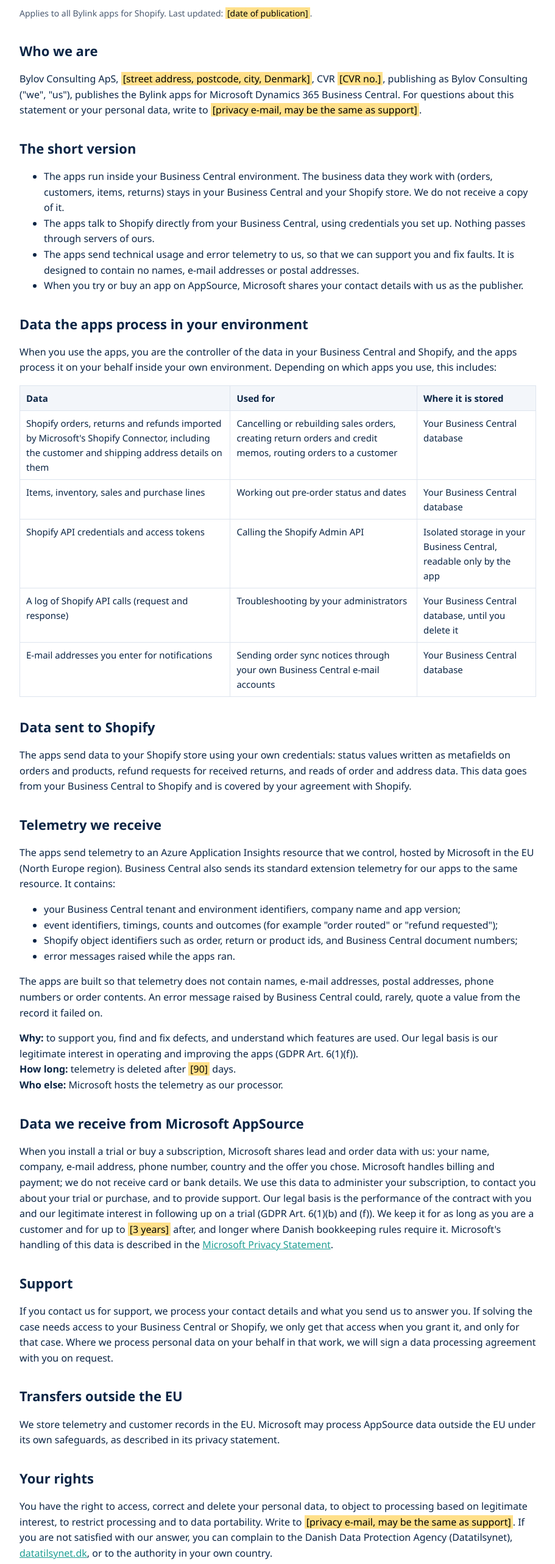
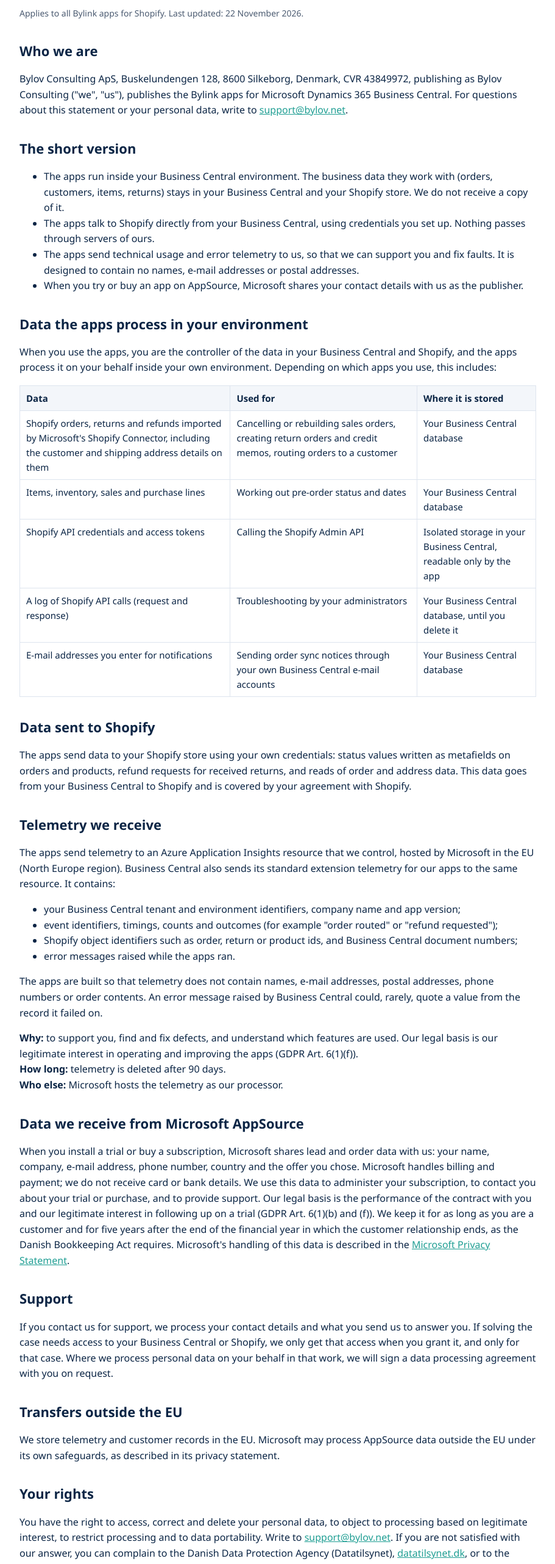
Before and after one commit to Bylov-Consulting/bylink-site, a plain HTML site: page privacy.html in a window 1280 px wide. Shown: the part 235-2800 px from the top of the page at 61% size, without its empty margins (184-1095 px from the left). Drawn offline with Linux system fonts and the light colour scheme.

```diff
--- a/privacy.html
+++ b/privacy.html
@@ -17,11 +17,11 @@
 <div class="draft"><strong>Draft for review.</strong> Written by an assistant from the app source and documentation. It is not legal advice: have it checked before it is published. Highlighted items need your input.</div>
 
 <h1>Privacy statement</h1>
-<p class="meta">Applies to all Bylink apps for Shopify. Last updated: <mark class="todo">[date of publication]</mark>.</p>
+<p class="meta">Applies to all Bylink apps for Shopify. Last updated: 22 November 2026.</p>
 
 <h2>Who we are</h2>
-<p>Bylov Consulting ApS, <mark class="todo">[street address, postcode, city, Denmark]</mark>, CVR <mark class="todo">[CVR no.]</mark>, publishing as Bylov Consulting ("we", "us"), publishes the Bylink apps for Microsoft Dynamics 365 Business Central.
-For questions about this statement or your personal data, write to <mark class="todo">[privacy e-mail, may be the same as support]</mark>.</p>
+<p>Bylov Consulting ApS, Buskelundengen 128, 8600 Silkeborg, Denmark, CVR 43849972, publishing as Bylov Consulting ("we", "us"), publishes the Bylink apps for Microsoft Dynamics 365 Business Central.
+For questions about this statement or your personal data, write to <a href="mailto:support@bylov.net">support@bylov.net</a>.</p>
 
 <h2>The short version</h2>
 <ul>
@@ -66,7 +66,7 @@ Europe region). Business Central also sends its standard extension telemetry for
 contents. An error message raised by Business Central could, rarely, quote a value from the record it failed on.</p>
 <p><strong>Why:</strong> to support you, find and fix defects, and understand which features are used. Our legal basis is our
 legitimate interest in operating and improving the apps (GDPR Art. 6(1)(f)).<br>
-<strong>How long:</strong> telemetry is deleted after <mark class="todo">[90]</mark> days.<br>
+<strong>How long:</strong> telemetry is deleted after 90 days.<br>
 <strong>Who else:</strong> Microsoft hosts the telemetry as our processor.</p>
 
 <h2>Data we receive from Microsoft AppSource</h2>
@@ -74,8 +74,7 @@ legitimate interest in operating and improving the apps (GDPR Art. 6(1)(f)).<br>
 address, phone number, country and the offer you chose. Microsoft handles billing and payment; we do not receive card or
 bank details. We use this data to administer your subscription, to contact you about your trial or purchase, and to
 provide support. Our legal basis is the performance of the contract with you and our legitimate interest in following up
-on a trial (GDPR Art. 6(1)(b) and (f)). We keep it for as long as you are a customer and for up to <mark class="todo">[3 years]</mark> after,
-and longer where Danish bookkeeping rules require it. Microsoft's handling of this data is described in the
+on a trial (GDPR Art. 6(1)(b) and (f)). We keep it for as long as you are a customer and for five years after the end of the financial year in which the customer relationship ends, as the Danish Bookkeeping Act requires. Microsoft's handling of this data is described in the
 <a href="https://go.microsoft.com/fwlink/?LinkId=521839">Microsoft Privacy Statement</a>.</p>
 
 <h2>Support</h2>
@@ -89,7 +88,7 @@ safeguards, as described in its privacy statement.</p>
 
 <h2>Your rights</h2>
 <p>You have the right to access, correct and delete your personal data, to object to processing based on legitimate
-interest, to restrict processing and to data portability. Write to <mark class="todo">[privacy e-mail, may be the same as support]</mark>. If you are not satisfied with our answer,
+interest, to restrict processing and to data portability. Write to <a href="mailto:support@bylov.net">support@bylov.net</a>. If you are not satisfied with our answer,
 you can complain to the Danish Data Protection Agency (Datatilsynet), <a href="https://www.datatilsynet.dk">datatilsynet.dk</a>,
 or to the authority in your own country.</p>
 <p>For data the apps process inside your Business Central and Shopify, you are the controller: requests from your own customers
@@ -99,7 +98,7 @@ are handled with the standard tools in Business Central and Shopify.</p>
 <p>We will update this statement when the apps or our practices change, and change the date at the top.</p>
 
 </div></main>
-<footer><div class="wrap">Bylink is a product line of Bylov Consulting (Bylov Consulting ApS), <mark class="todo">[street address, postcode, city, Denmark]</mark>. CVR <mark class="todo">[CVR no.]</mark>.
+<footer><div class="wrap">Bylink is a product line of Bylov Consulting (Bylov Consulting ApS), Buskelundengen 128, 8600 Silkeborg, Denmark. CVR 43849972.
 <a href="privacy.html">Privacy statement</a> · <a href="terms.html">License terms</a> · <a href="support.html">Support</a><br>
 Shopify is a trademark of Shopify Inc. Microsoft, Dynamics 365 and Business Central are trademarks of the Microsoft group of companies. Bylink is not affiliated with or endorsed by either.</div></footer>
 </body>
```
Also changed, not shown: help/index.html (+1 -1 lines), help/order-sync.html (+1 -1 lines), help/pre-orders.html (+1 -1 lines), help/return-handling.html (+1 -1 lines), help/tag-routing.html (+1 -1 lines), index.html (+1 -1 lines), support.html (+2 -2 lines), terms.html (+7 -7 lines).
